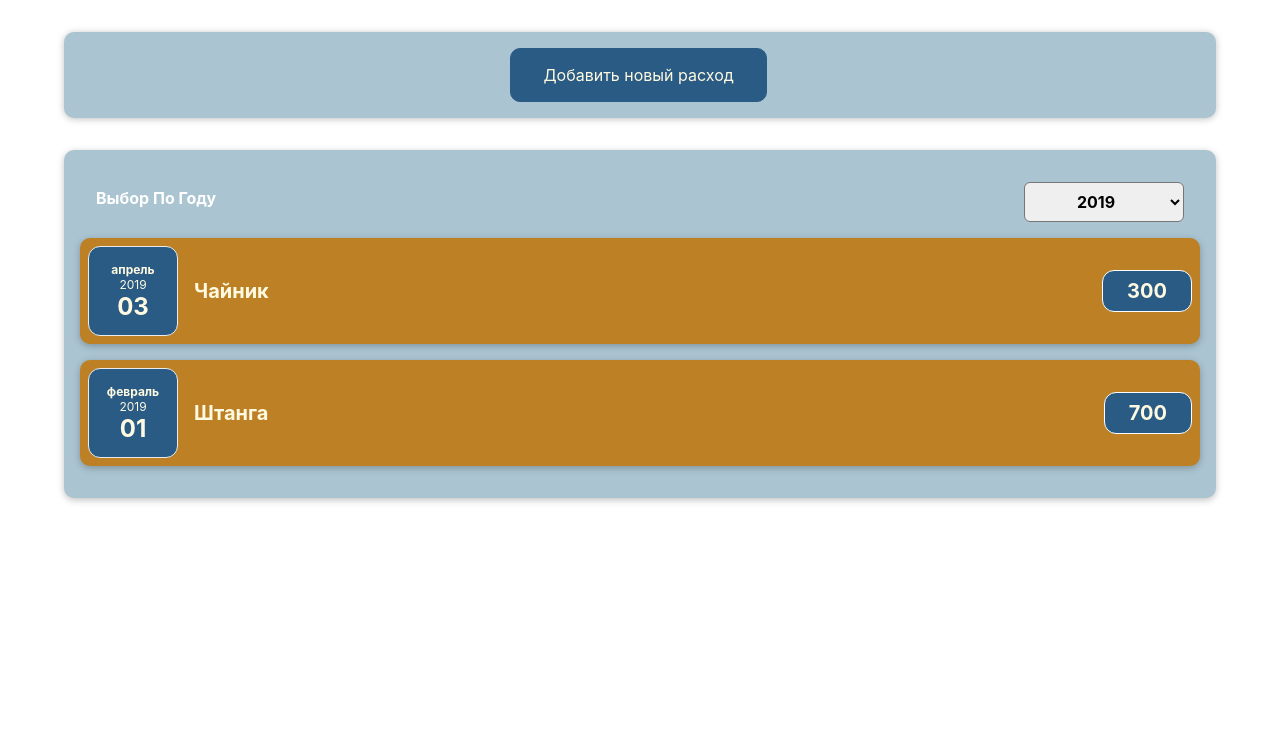
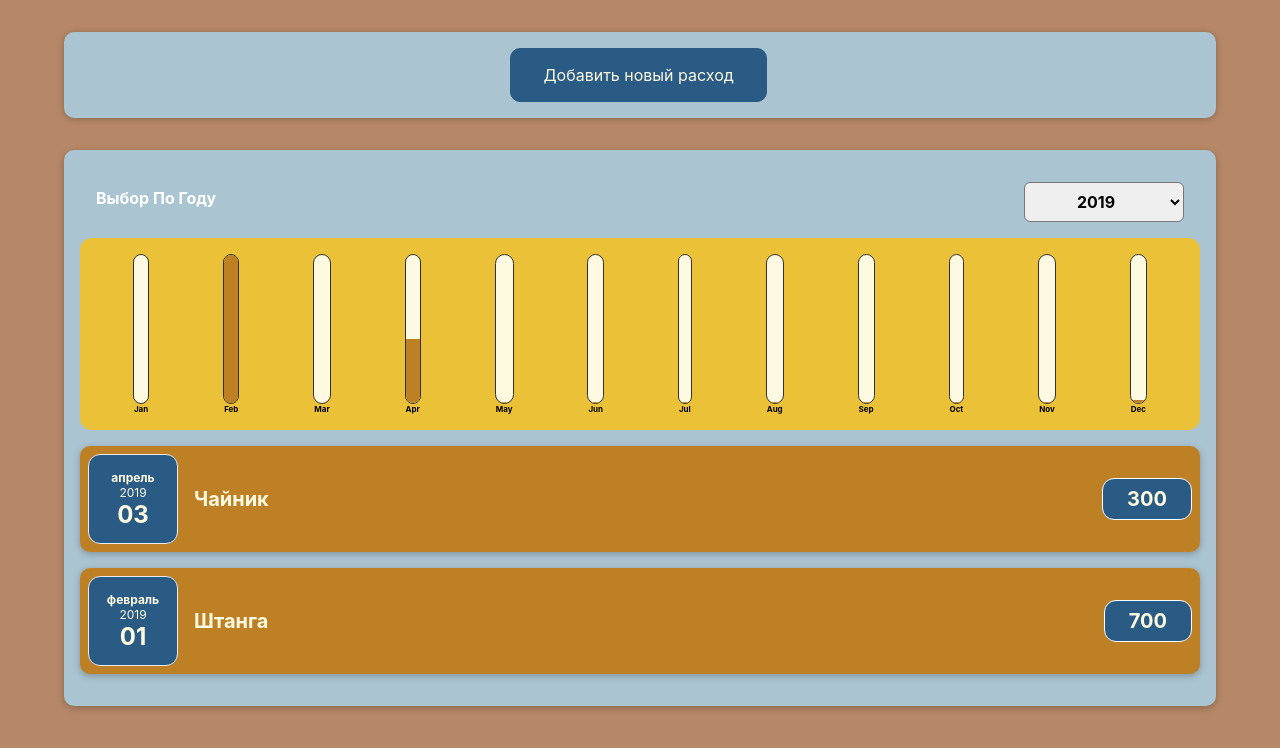
Before and after one commit to Tempesto20/costAccounting, a React (Create React App) app: page / in a window 1280 px wide. Shown: the top 748 px of the page. Built offline with nearby package versions, Linux system fonts and the light colour scheme.

Commit message:
создание CostsDiagram, DiagramBar, Diagram + редактирования Costs

```diff
--- a/public/index.html
+++ b/public/index.html
@@ -24,7 +24,7 @@
       work correctly both with client-side routing and a non-root public URL.
       Learn how to configure a non-root public URL by running `npm run build`.
     -->
-    <title>React App</title>
+    <title>Учёт расходов</title>
   </head>
   <body>
     <noscript>You need to enable JavaScript to run this app.</noscript>
--- a/src/components/Costs/Costs.jsx
+++ b/src/components/Costs/Costs.jsx
@@ -3,6 +3,7 @@
 //import CostItem from './CostItem';
 import CostList from './CostList';
 import './Costs.css';
+import CostsDiagram from './CostsDiagram';
 import CostsFilter from './CostsFilter';
 
 const Costs = (props) => {
@@ -32,6 +33,8 @@
           year={selectedYear}
           onChangeYear = {yearChangeHandler}
         />
+
+          <CostsDiagram costs={filteredCosts}/>
 
         <CostList costs={filteredCosts}/>
 
--- /dev/null
+++ b/src/components/Costs/CostsDiagram.jsx
@@ -0,0 +1,35 @@
+import React from 'react';
+import Diagram from '../Diagram/Diagram';
+
+function CostsDiagram(props) {
+
+    const diagramDataSets = [
+        {label: 'Jan', value:0},
+        {label: 'Feb', value:1},
+        {label: 'Mar', value:2},
+        {label: 'Apr', value:3},
+        {label: 'May', value:4},
+        {label: 'Jun', value:5},
+        {label: 'Jul', value:6},
+        {label: 'Aug', value:7},
+        {label: 'Sep', value:8},
+        {label: 'Oct', value:9},
+        {label: 'Nov', value:10},
+        {label: 'Dec', value:11}
+    ];
+
+
+    for( const cost of props.costs ){
+        const costMonth = cost.date.getMonth();
+        diagramDataSets[costMonth].value += cost.amount;
+    }
+
+  return (
+    <div>
+    <Diagram
+    dataSets={diagramDataSets}/>
+    </div>
+  )
+}
+
+export default CostsDiagram;
--- /dev/null
+++ b/src/components/Diagram/Diagram.css
@@ -0,0 +1,9 @@
+.diagram {
+  padding: 1rem;
+  border-radius: 12px;
+  background-color: #ebc137;
+  text-align: center;
+  display: flex;
+  justify-content: space-around;
+  height: 10rem;
+}
--- /dev/null
+++ b/src/components/Diagram/Diagram.jsx
@@ -0,0 +1,27 @@
+import React from 'react';
+import './Diagram.css';
+import DiagramBar from './DiagramBar';
+
+function Diagram(props) {
+
+    const dataSetsValues = props.dataSets.map( dataSet => dataSet.value);
+
+    const maxMonthCosts = Math.max(...dataSetsValues); //3 точки нужны чтобы получать значения через запятую
+
+  return (
+    <div className='diagram'>
+        {
+        props.dataSets.map( dataSet =>
+            <DiagramBar
+                key={dataSet.label}
+                value={dataSet.value}
+                maxValue={maxMonthCosts}
+                label={dataSet.label}
+             />
+                )
+            }
+    </div>
+  )
+}
+
+export default Diagram;
--- /dev/null
+++ b/src/components/Diagram/DiagramBar.css
@@ -0,0 +1,30 @@
+.diagram-bar {
+  height: 100%;
+  display: flex;
+  flex-direction: column;
+  align-items: center;
+}
+
+.diagram-bar__inner {
+  height: 100%;
+  width: 100%;
+  border: 1px solid #313131;
+  border-radius: 12px;
+  background-color: #fefae1;
+  overflow: hidden;
+  display: flex;
+  flex-direction: column;
+  justify-content: flex-end;
+}
+
+.diagram-bar__fill {
+  background-color: #bd8025;
+  width: 100%;
+  transition: all 0.3s ease-out;
+}
+
+.diagram-bar__label {
+  font-weight: bold;
+  font-size: 0.5rem;
+  text-align: center;
+}
--- /dev/null
+++ b/src/components/Diagram/DiagramBar.jsx
@@ -0,0 +1,31 @@
+import React from 'react';
+import './DiagramBar.css';
+
+function DiagramBar(props) {
+
+    let barFillHeight = '0%';
+
+    if(props.maxValue > 0){
+        barFillHeight = Math.round(
+            props.value / props.maxValue * 100
+        )   +   '%';
+    }
+
+  return (
+    <div className="diagram-bar">
+        <div className="diagram-bar__inner">
+            <div className="diagram-bar__fill" style={{
+                height: barFillHeight
+            }}>
+
+            </div>
+        </div>
+
+        <div className="diagram-bar__label">
+            {props.label}
+        </div>
+    </div>
+  )
+}
+
+export default DiagramBar;
--- a/src/index.css
+++ b/src/index.css
@@ -5,6 +5,7 @@
     sans-serif;
   -webkit-font-smoothing: antialiased;
   -moz-osx-font-smoothing: grayscale;
+  background-color: rgb(182, 136, 103);
 }
 
 code {
```
